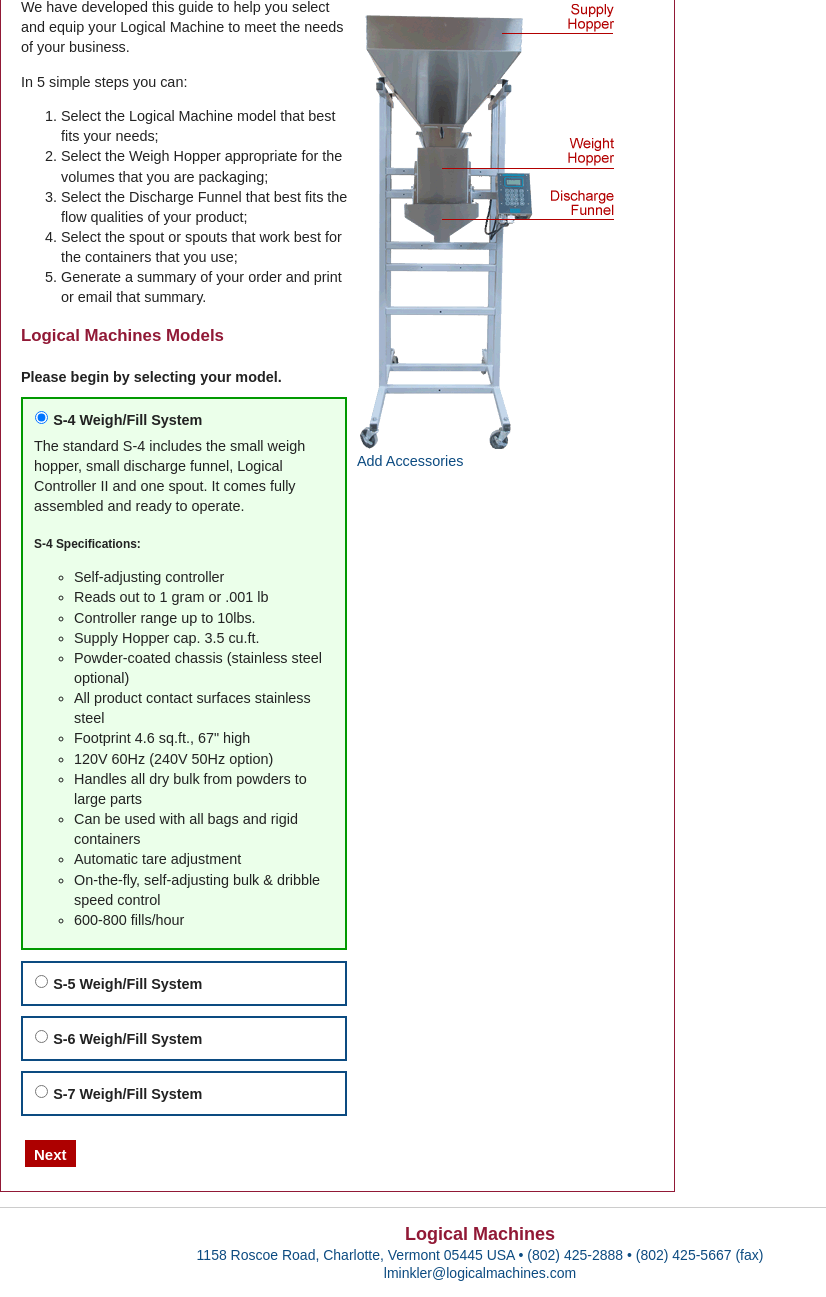
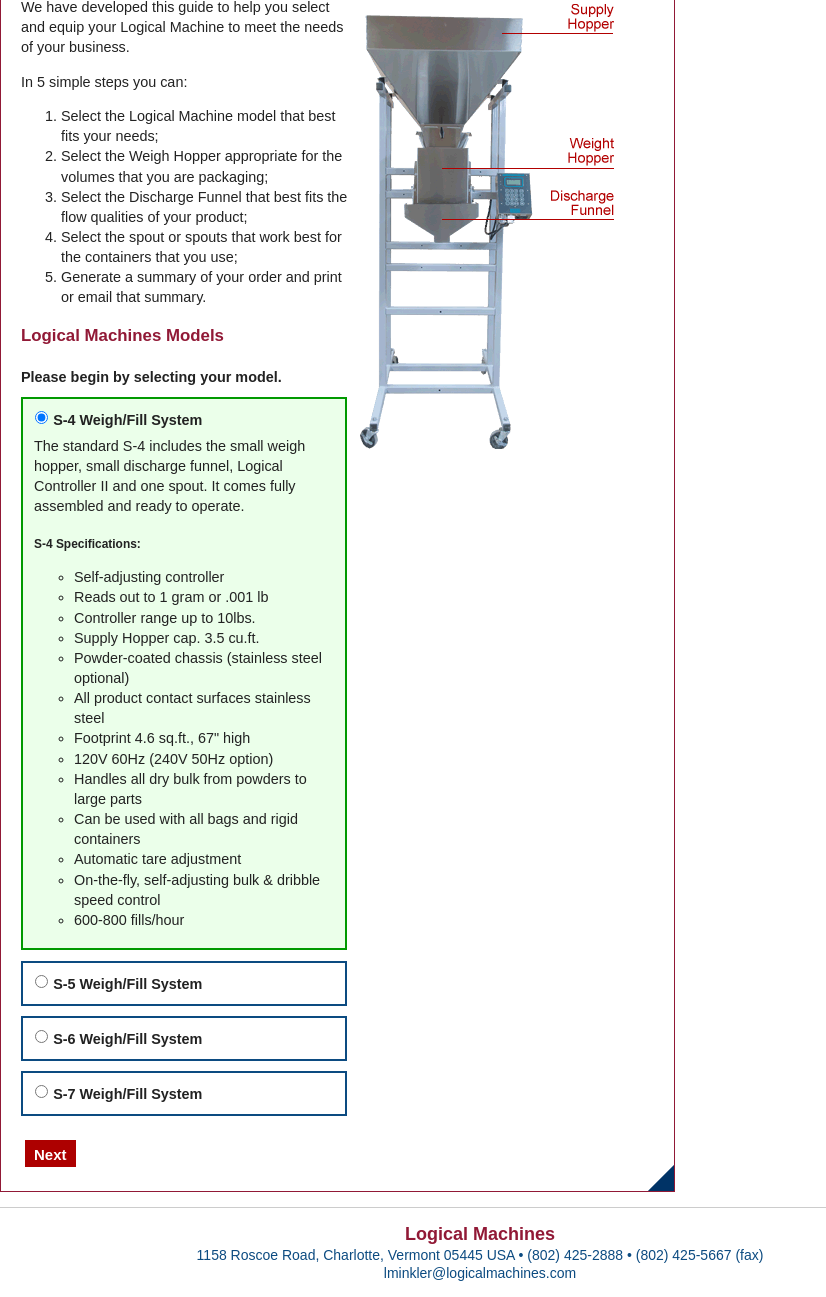
Before and after one commit to tashaharrison/lmpag, a PHP site: page /foo/ in a window 1280 px wide. Shown: the part 804-2101 px from the top of the page, without its empty margins (0-826 px from the left). Run offline with PHP 8.4, Linux system fonts and the light colour scheme; some libraries are stand-ins or nearby versions.

Commit message:
Added hidden accessories page button

```diff
--- a/css/main.css
+++ b/css/main.css
@@ -116,6 +116,7 @@
 	border: 1px solid #911936;
 	float: left;
 	padding: 10px;
+	position: relative;
 }
 
 #main-content {
@@ -555,6 +556,15 @@
 
 }
 
+#hidden-accessories-page-btn {
+    background: url("../img/sprite.png") no-repeat -238px -914px transparent;
+    bottom: 0;
+	height: 26px;
+	position: absolute;
+	right: 0;
+	width: 26px;
+}
+
 /*
  * Form styles
  */
--- a/index.html
+++ b/index.html
@@ -659,7 +659,7 @@
 						</div>
 					</div>
 				</aside>
-				<a href="#hidden-accessories-page" class="ir">Add Accessories</a>
+				<a href="#hidden-accessories-page" id="hidden-accessories-page-btn" class="ir">Add Accessories</a>
 			</section>
 			<footer id="footer" class="clearfix clear">
 				<hr>
```
